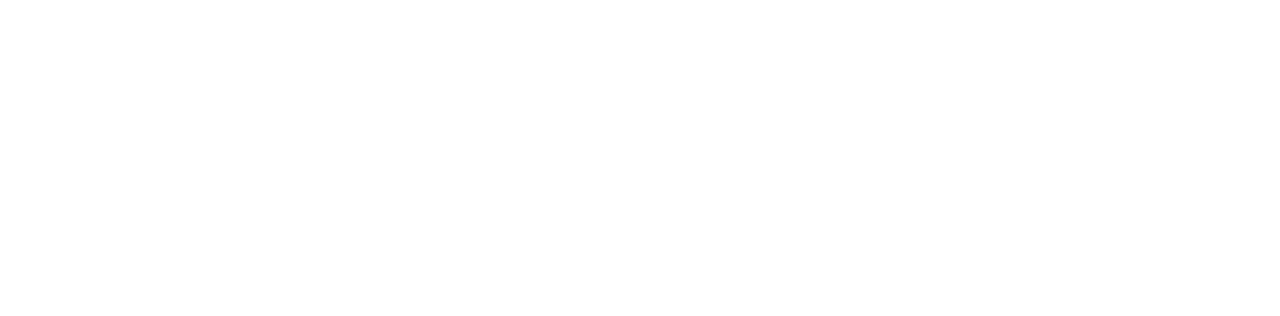
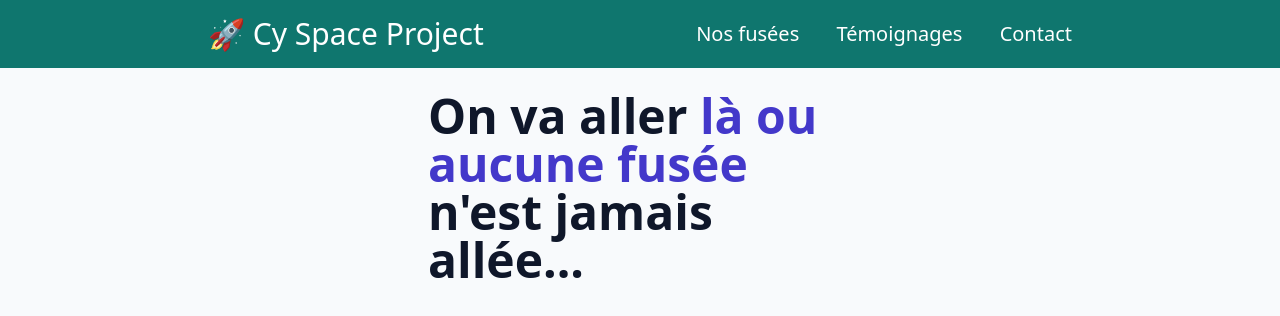
Before and after one commit to Cfy1010/tailwindSpaceProject, a website: page build/index.html in a window 1280 px wide. Drawn offline with Linux system fonts and the light colour scheme.

Commit message:
add header

```diff
--- a/build/index.html
+++ b/build/index.html
@@ -1,13 +1,44 @@
 <!DOCTYPE html>
 <html lang="en">
-<head>
-  <meta charset="UTF-8">
-  <meta http-equiv="X-UA-Compatible" content="IE=edge">
-  <meta name="viewport" content="width=device-width, initial-scale=1.0">
-  <link rel="stylesheet" href="./css/style.css">
-  <title>Little Space Project</title>
-</head>
-<body>
-
-</body>
+  <head>
+    <meta charset="UTF-8" />
+    <meta http-equiv="X-UA-Compatible" content="IE=edge" />
+    <meta name="viewport" content="width=device-width, initial-scale=1.0" />
+    <link rel="stylesheet" href="./css/style.css" />
+    <title>Little Space Project</title>
+  </head>
+  <body class="min-h-screen bg-slate-50 dark:bg-black dark:text-white">
+    <header class="sticky top-0 z-10 bg-teal-700 text-white">
+      <section class="mx-auto flex max-w-4xl items-center justify-between p-4">
+        <h1 class="text-3xl font-medium">
+          <a href="#hero">🚀 Cy Space Project</a>
+        </h1>
+        <div>
+          <button
+            id="mobile-open-button"
+            class="text-3xl focus:outline-none sm:hidden"
+          >
+            &#9776;
+          </button>
+          <nav class="hidden space-x-8 text-xl sm:block" aria-label="main">
+            <a href="#rockets" class="hover:opacity-90">Nos fusées</a>
+            <a href="#testimonials" class="hover:opacity-90">Témoignages</a>
+            <a href="#contact" class="hover:opacity-90">Contact</a>
+          </nav>
+        </div>
+      </section>
+    </header>
+    <main class="mx-auto max-w-4xl">
+      <section
+        id="hero"
+        class="reverse mb-12 flex flex-col items-center justify-center gap-8 p-6 sm:flex-row"
+      >
+      <article class="sm:w-1/2">
+          <h2 class="max-w-md text-4xl font-bold text-center sm:text-5xl sm:text-left text-slate-900 dark:text-white">
+            On va aller <span class="text-indigo-700 dark:text-indigo-300">là ou aucune fusée</span> n'est jamais allée...
+          </h2>
+      </article>
+    </section>
+    </main>
+  </body>
 </html>
```
Also changed, not shown: build/css/style.css.
